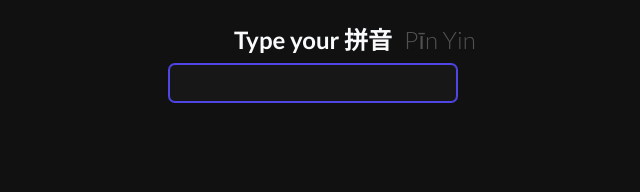
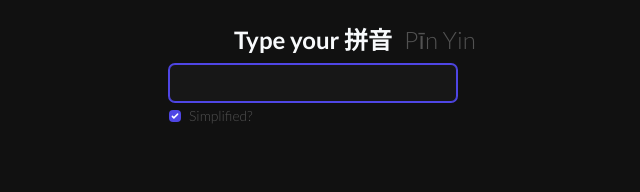
Before and after one commit to walze/chinese, a Svelte app: page / in a window 1280 px wide. Shown: the top 192 px of the page, without its empty margins (327-967 px from the left). Built offline with nearby package versions, Linux system fonts and the light colour scheme; no server answers; what browser-assert would draw is missing.

Commit message:
simplified

```diff
--- a/package.json
+++ b/package.json
@@ -12,6 +12,7 @@
   },
   "dependencies": {
     "@sveltejs/vite-plugin-svelte": "^1.1.1",
+    "@tailwindcss/forms": "^0.5.3",
     "@tsconfig/svelte": "^3.0.0",
     "@types/node": "^18.11.9",
     "autoprefixer": "^10.4.13",
--- a/src/App.svelte
+++ b/src/App.svelte
@@ -12,6 +12,7 @@
   import { onMount } from 'svelte';
 
   import Fuse from 'fuse.js';
+  import { selected } from './lib/store';
 
   const data = fromFetch('./cedict.json').pipe(
     mergeMap((r) => r.json() as Promise<Data>),
@@ -34,27 +35,32 @@
     fuse.setCollection(d);
   });
 
-  let selected: ItemObject | null = null;
   const subject = new BehaviorSubject('');
   const input = subject.pipe(debounceTime(100));
 
-  $: list = $input
+  let simplified = true;
+
+  $: items = $input
     ? fuse
         .search($input, {
           limit: 10,
         })
         .map((r) => r.item)
     : [];
+
+  $: {
+    console.log('color changed 1', simplified);
+  }
 </script>
 
 <main class="mx-auto max-w-[320px] p-4 pt-6 text-slate-50">
-  {#if selected}
+  {#if $selected}
     <section
       class="mx-auto p-6 rounded flex flex-col gap-y-8 text-center mb-10 border border-neutral-700"
     >
       <div>
         <p class="text-8xl mb-2">
-          {selected.hanzi}
+          {$selected.hanzi.split(' ')[simplified ? 1 : 0]}
         </p>
         漢字
         <span class="text-neutral-600 absolute ml-3 font-thin"
@@ -64,7 +70,7 @@
 
       <div>
         <span class="text-xl mb-4">
-          {selected.pinyin}
+          {$selected.pinyin}
         </span>
         <br />
         拼音
@@ -75,7 +81,7 @@
 
       <div>
         <span class="text-xl mb-4">
-          {selected.def}
+          {$selected.def}
         </span>
         <br />
         定義
@@ -100,22 +106,28 @@
       on:input={(e) => subject.next(e.currentTarget.value)}
       id="combobox"
       type="text"
-      autofocus={true}
+      autofocus
       class="w-full rounded-md border border-gray-300 bg-neutral-900 py-2 pl-3 pr-12 shadow-sm focus:border-indigo-600 focus:outline-none focus:ring-1 focus:ring-indigo-600 sm:text-sm"
       role="combobox"
       aria-controls="options"
-      aria-expanded={!!list.length}
+      aria-expanded={!!items.length}
     />
 
-    {#if list.length}
-      <List
-        items={list}
-        onSelect={(item) => {
-          selected = item;
+    <fieldset class="absolute">
+      <input
+        bind:checked={simplified}
+        type="checkbox"
+        name="simplified"
+        id="simplified"
+        class="h-3 w-3 rounded border-gray-300 text-indigo-600 focus:ring-indigo-500"
+      />
+      <label
+        for="simplified"
+        class="mt-1 text-neutral-600 text-sm absolute ml-2 font-thin"
+        >Simplified?</label
+      >
+    </fieldset>
 
-          subject.next('');
-        }}
-      />
-    {/if}
+    <List {items} {simplified} />
   </div>
 </main>
--- a/src/lib/List.svelte
+++ b/src/lib/List.svelte
@@ -1,19 +1,19 @@
 <script lang="ts">
   import type { ItemObject } from '../vite-env';
   import { numberToMark } from 'pinyin-utils';
+  import { selected } from './store';
 
   export let items: ItemObject[] = [];
-  export let simplified: boolean = false;
-  export let onSelect = (item: ItemObject) => {};
-  const i = simplified ? 1 : 0;
+  export let simplified = true;
 
   $: marks = items.map(({ hanzi, pinyin, def }) => [
-    hanzi.split(' ')[i],
+    hanzi,
     numberToMark(pinyin),
     def,
   ]);
 </script>
 
+{#if marks.length}
   <ul
     class="absolute z-10 mt-1 max-h-60 w-full overflow-auto rounded-md bg-white py-1 text-base shadow-lg ring-1 ring-black ring-opacity-5 focus:outline-none sm:text-sm"
     id="options"
@@ -26,15 +26,20 @@
         role="option"
         aria-selected="false"
         tabindex="-1"
-      on:click={() => onSelect({ hanzi, pinyin, def })}
+        on:click={() => {
+          selected.set({ hanzi, pinyin, def });
+          marks = [];
+        }}
         on:keypress={(e) => {
-        if (e.key === 'Enter') onSelect({ hanzi, pinyin, def });
+          if (e.key === 'Enter')
+            selected.set({ hanzi, pinyin, def });
         }}
       >
         <!-- Selected: "font-semibold" -->
         <span class="block truncate"
-        >{hanzi} - {pinyin} - {def}</span
+          >{hanzi.split(' ')[simplified ? 1 : 0]} - {pinyin} - {def}</span
         >
       </li>
     {/each}
   </ul>
+{/if}
--- /dev/null
+++ b/src/lib/store.ts
@@ -0,0 +1,4 @@
+import { writable } from 'svelte/store';
+import type { ItemObject } from '../vite-env';
+
+export const selected = writable<ItemObject | null>(null);
--- a/tailwind.config.cjs
+++ b/tailwind.config.cjs
@@ -6,5 +6,5 @@ module.exports = {
       sans: ['Lato', 'sans-serif'],
     },
   },
-  plugins: [],
+  plugins: [require('@tailwindcss/forms')],
 };
--- a/vite.config.ts
+++ b/vite.config.ts
@@ -16,6 +16,7 @@ export default defineConfig({
   },
   build: {
     assetsDir: './',
+    minify: true,
     outDir: 'build',
     target: 'chrome100',
     modulePreload: {
```
Also changed, not shown: 1 other file (tests, documents, lock files or other folders). Lines whose indentation alone changed are shown as unchanged.
